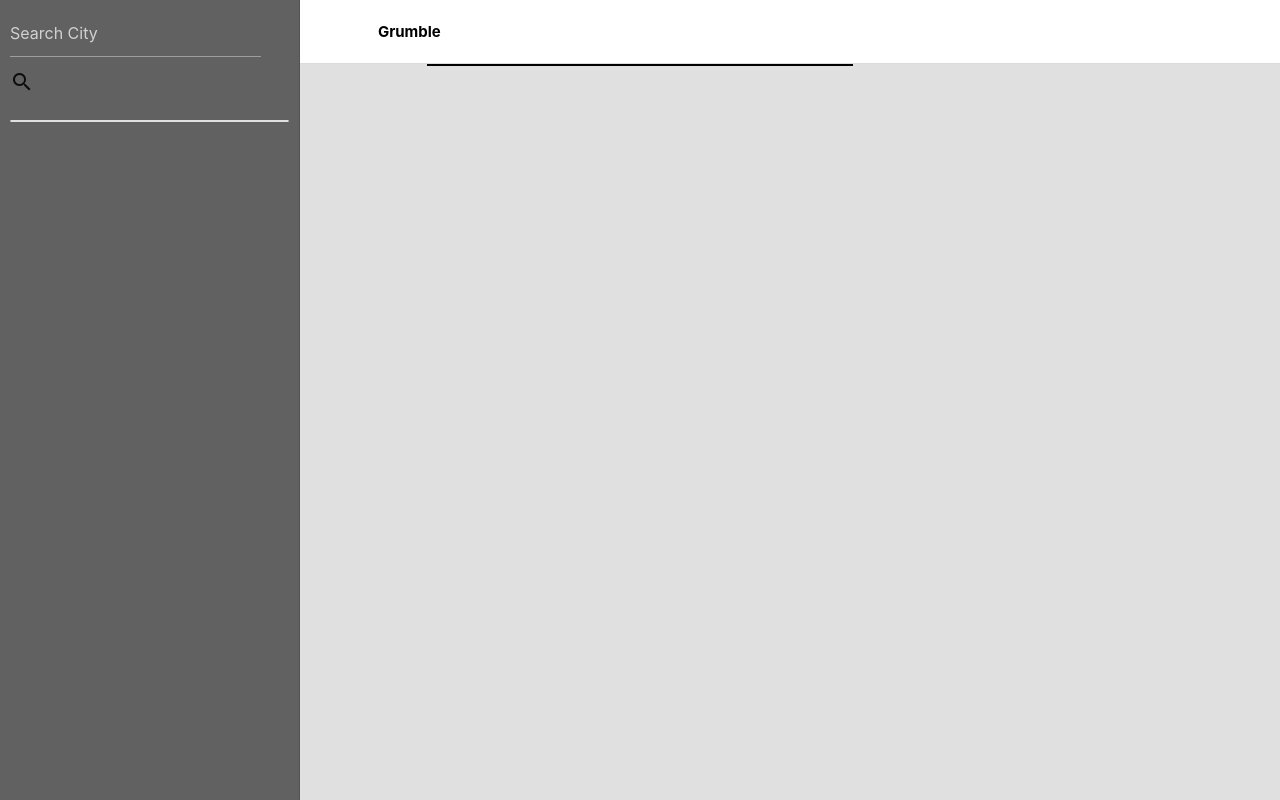
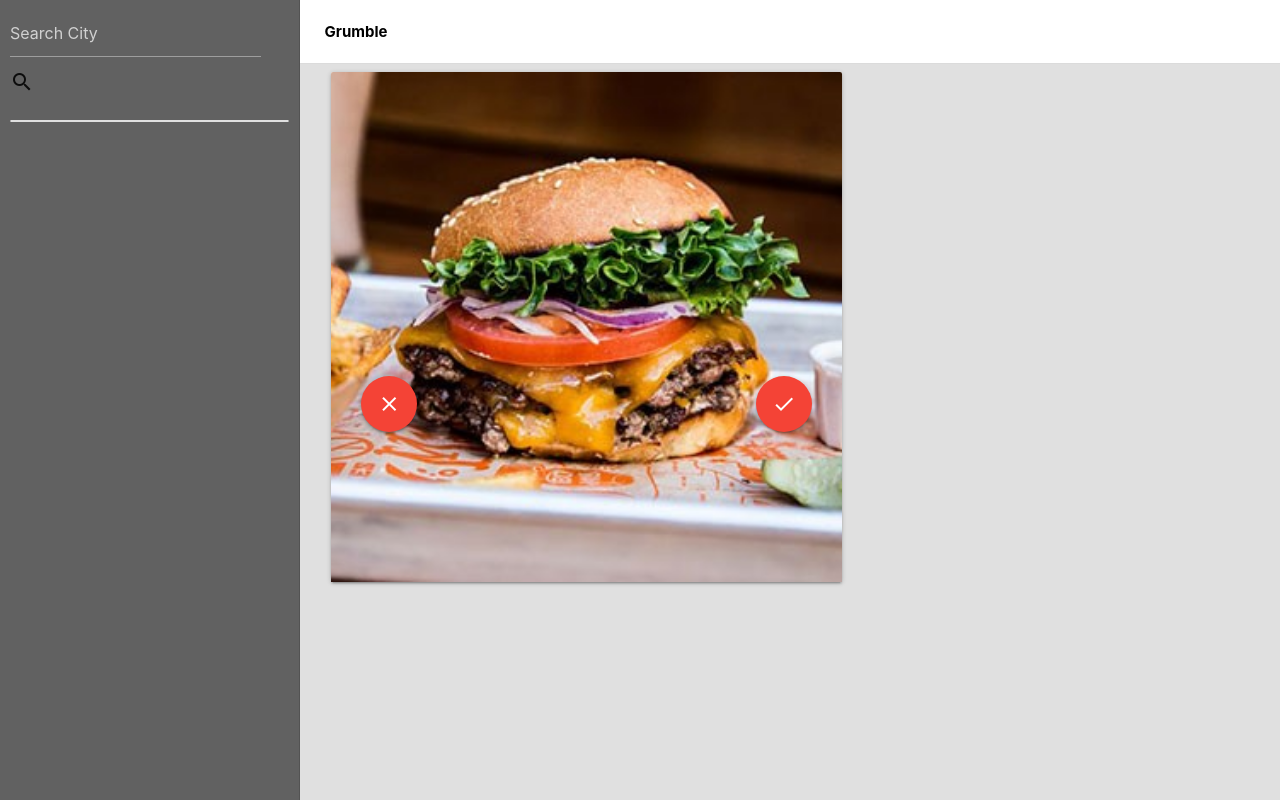
Before and after one commit to EunsooJung/Grumble, a plain HTML site: page index.html in a window 1280 px wide. Drawn offline with nearby package versions, Linux system fonts and the light colour scheme.

Commit message:
showing card with saving to local storage and showing on favorites

```diff
--- a/assets/css/style.css
+++ b/assets/css/style.css
@@ -26,12 +26,6 @@ header nav.top-nav {
     box-shadow: none;
     border-bottom: 1px solid rgba(0,0,0,0.14);
 }
-/* .sidenav {
-    z-index: 0 !important;
-} */
-main {
-    border: 1px solid black;
-}
 .imgSize{
     width: 75px;
     height: 75px;
@@ -40,3 +34,25 @@ main {
 #favoritesWrapper .material-icons {
     font-family: none !important;
 }
+
+/* @media only screen and (max-width: 1190px) {
+    #nav-mobile {
+      display: none;
+    }
+  } */
+
+#leftDissmissBtn {
+    right: 0;
+    left: 30px;
+    bottom: 150px;
+    position: absolute;
+}
+#rightApproveBtn{
+    position: absolute;
+    right: 30px;
+    bottom: 150px;
+}
+#mainImageDiv {
+    width: 100%;
+    height: 100%;
+}
--- a/assets/js/favorites.js
+++ b/assets/js/favorites.js
@@ -1,5 +1,9 @@
 $(document).ready(function () {
+    localStorage.clear();
     var cityArr = [];
+    var yelpApiArr;
+    var savedSearches = [];
+    var count = 0;
     showFavorites();
     $('.collapsible').collapsible();
     $('.sidenav').sidenav();
@@ -10,14 +14,28 @@ $(document).ready(function () {
         //getData(cityArr[0]);
     }
 
-    $("#searchForm").on("submit", function(e){
+    $("#searchForm").on("submit", function (e) {
         e.preventDefault();
         var cityName = $("#searchInput").val().trim();
         cityArr.push(cityName);
         localStorage.setItem("listOfCities", JSON.stringify(cityArr));
         showCityHistory();
         getYelpPics(cityName);
+        $("#searchInput").val("");
+    });
 
+    $(".card a").on("click", function(e){
+
+        if($(this).attr("id") === "rightApproveBtn"){
+            savedSearches.push(yelpApiArr[count]);
+            localStorage.setItem("list", JSON.stringify(savedSearches));
+            showFavorites();
+            $("#mainImageDiv").attr("src", yelpApiArr[count].image_url);
+            count++;
+        } else {
+            $("#mainImageDiv").attr("src", yelpApiArr[count].image_url);
+            count++;
+        }
     });
 
     function getYelpPics(city) {
@@ -36,7 +54,9 @@ $(document).ready(function () {
             }
         }).then(function (response) {
             console.log(response)
-            console.log(response.businesses[0].name)
+            yelpApiArr = response.businesses;
+            console.log(yelpApiArr);
+            $("#mainImageDiv").attr("src", response.businesses[0].image_url);
         });
     };
 
@@ -63,22 +83,37 @@ $(document).ready(function () {
 
     function showFavorites() {
         var ulCollectionsDiv = $("collection");
-        var temp = JSON.parse(localStorage.getItem("list"));
-        var list = temp["san francisco"];
+        var list = JSON.parse(localStorage.getItem("list"));
+        // var list = temp["san francisco"];
         // var list = temp[currentCity];
         // var list = localStorage.getItem(currentCity);
 
         console.log(list);
+        if(list !== null) {
+            $(".collapsible").empty();
 
             for (var i = 0; i < list.length; i++) {
                 var newItem = "<li> <div class='collapsible-header'>\
-                <img class='imgSize' src='"+ list[i].img + "'>"+ list[i].name +"<br>"+ list[i].rating +"</div>\
+                    <img class='imgSize' src='"+ list[i].image_url + "'>" + list[i].name + "<br>" + list[i].rating + "</div>\
                 <div class='collapsible-body'>\
                 </div>\
               </li>";
                 $(".collapsible").append(newItem);
             }
+        }
     };
+
+    //----------------- window resize functionality
+    // checkSize();
+    // $(window).resize(checkSize);
+
+    // function checkSize() {
+    //     if ($("#nav-mobile").css("display") == "none") {
+    //         // your code here
+    //         $('.sidenav').sidenav().close();
+
+    //     }
+    // }
 
 
 });
--- a/index.html
+++ b/index.html
@@ -15,21 +15,24 @@
 <body>
   <header>
     <nav class="top-nav">
-      <div class="container">
+      <div class="">
         <div class="row">
-          <div class="col s12 m10 offset-m1">
+          <div class="col s2">
             <div id="menuItem">
               <a href="#" data-target="nav-mobile" class="top-nav sidenav-trigger full hide-on-large-only"><i
                   class="material-icons">menu</i></a>
             </div>
+          </div>
+          <div class="col s10">
             <span><b>Grumble</b></span>
           </div>
         </div>
       </div>
     </nav>
   </header>
+
   <div class="row" id="mainContentWrapper">
-    <div class="col m4">
+    <div class="col m1 l3">
       <ul id="nav-mobile" class="sidenav sidenav-fixed">
         <li class="search">
           <div class="search-wrapper">
@@ -47,10 +50,22 @@
       </ul>
     </div>
 
-    <main class="col m4">
+    <main class="col sm 12 m6 l5">
+
+      <div class="row">
+        <div class="col s12">
+          <div class="card">
+            <div class="card-image">
+              <img id="mainImageDiv" src="assets/images/4hamburger.jpg">
+              <a id="leftDissmissBtn" class="btn-floating btn-large halfway-fab waves-effect waves-light red"><i class="material-icons">close</i></a>
+              <a id="rightApproveBtn" class="btn-floating btn-large halfway-fab waves-effect waves-light red"><i class="material-icons">check</i></a>
+            </div>
+          </div>
+        </div>
+      </div>
 
     </main>
-    <aside class="col m4">
+    <aside class="col sm12 m5 l4">
       <div id="favoritesWrapper">
         <ul class="collapsible popout">
         </ul>
@@ -58,7 +73,12 @@
     </aside>
   </div>
 
-
+  <script>
+//       document.addEventListener('DOMContentLoaded', function() {
+//  var elems = document.querySelectorAll('.sidenav');
+//  var instances = M.Sidenav.init(elems, {edge:'right'});
+// });
+// </script>
 
 
   <script type="text/javascript" src="js/jquery.min.js"></script>
```
Lines whose indentation alone changed are shown as unchanged.
